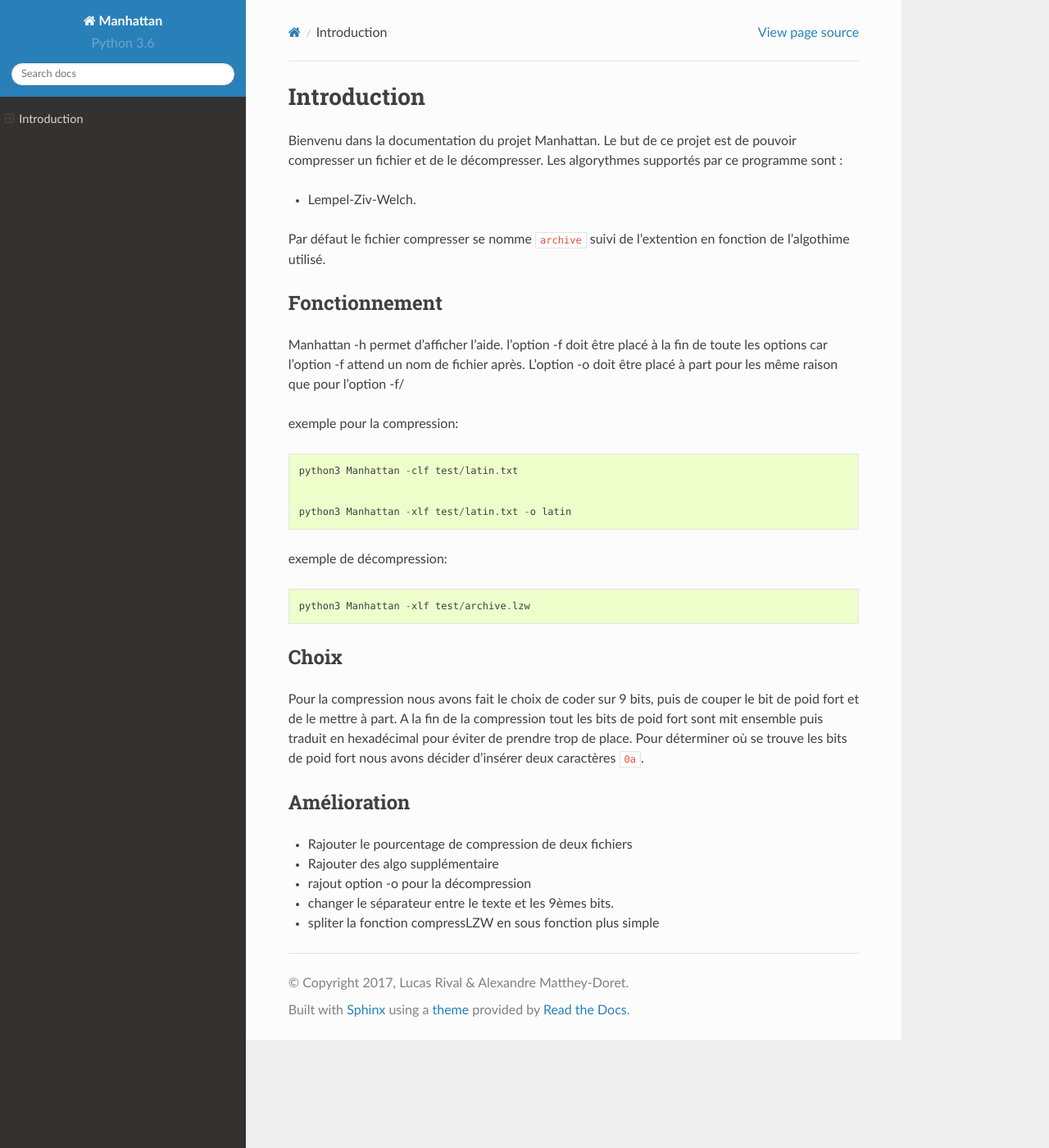
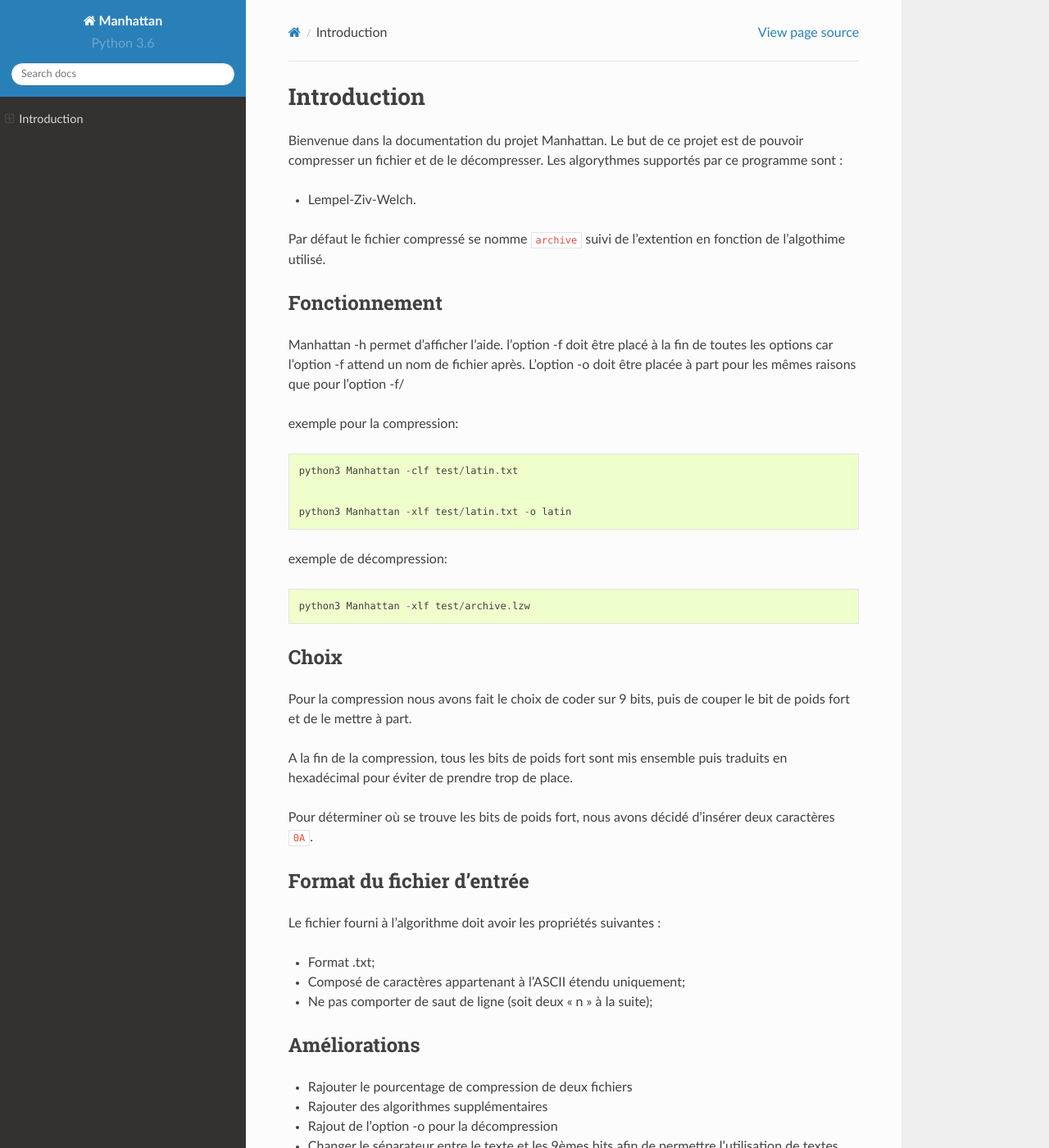
Before and after one commit to rivallu/Manhattan, a Sphinx documentation site: the page built from docs/source/intro.rst, in a window 1280 px wide and 1400 px high. Shown: the whole window at 82% size. Built offline with Sphinx 7.4.7 and the Read the Docs theme 2.0.0, drawn with Linux system fonts in a browser that asks for light colours; some of the changed text lies outside the part shown.

Commit message:
Correction des fautes d'orthographe, enrichissement de la documentation

```diff
--- a/docs/source/intro.rst
+++ b/docs/source/intro.rst
@@ -1,21 +1,21 @@
 Introduction
 ============
 
-Bienvenu dans la documentation du projet Manhattan.
+Bienvenue dans la documentation du projet Manhattan.
 Le but de ce projet est de pouvoir compresser un fichier et de le décompresser.
 Les algorythmes supportés par ce programme sont :
 
 - Lempel-Ziv-Welch.
 
 
-Par défaut le fichier compresser se nomme ``archive`` suivi de l'extention en fonction de l'algothime utilisé.
+Par défaut le fichier compressé se nomme ``archive`` suivi de l'extention en fonction de l'algothime utilisé.
 
 Fonctionnement
 --------------
 
 Manhattan -h permet d'afficher l'aide.
-l'option -f doit être placé à la fin de toute les options car l'option -f attend
-un nom de fichier après. L'option -o doit être placé à part pour les même raison que pour l'option -f/
+l'option -f doit être placé à la fin de toutes les options car l'option -f attend
+un nom de fichier après. L'option -o doit être placée à part pour les mêmes raisons que pour l'option -f/
 
 exemple pour la compression:
 ::
@@ -32,17 +32,29 @@
 Choix
 -----
 Pour la compression nous avons fait le choix de coder sur 9 bits, puis de couper
-le bit de poid fort et de le mettre à part. A la fin de la compression tout les bits de poid fort sont mit
-ensemble puis traduit en hexadécimal pour éviter de prendre trop de place. Pour déterminer où se trouve les bits de poid fort
-nous avons décider d'insérer deux caractères ``0a``.
+le bit de poids fort et de le mettre à part.
+
+A la fin de la compression, tous les bits de poids fort sont mis
+ensemble puis traduits en hexadécimal pour éviter de prendre trop de place.
+
+Pour déterminer où se trouve les bits de poids fort, nous avons décidé d'insérer deux caractères ``0A``.
+
+
+Format du fichier d'entrée
+--------------------------
+
+Le fichier fourni à l'algorithme doit avoir les propriétés suivantes :
+
+- Format .txt;
+- Composé de caractères appartenant à l'ASCII étendu uniquement;
+- Ne pas comporter de saut de ligne (soit deux "\n" à la suite);
 
 
 
-
-Amélioration
-------------
+Améliorations
+-------------
 - Rajouter le pourcentage de compression de deux fichiers
-- Rajouter des algo supplémentaire
-- rajout option -o pour la décompression
-- changer le séparateur entre le texte et les 9èmes bits.
-- spliter la fonction compressLZW en sous fonction plus simple
+- Rajouter des algorithmes supplémentaires
+- Rajout de l'option -o pour la décompression
+- Changer le séparateur entre le texte et les 9èmes bits afin de permettre l'utilisation de textes avec saut de ligne.
+- Spliter la fonction compressLZW en sous fonctions plus simples.
```
Also changed, not shown: 1 other file.
